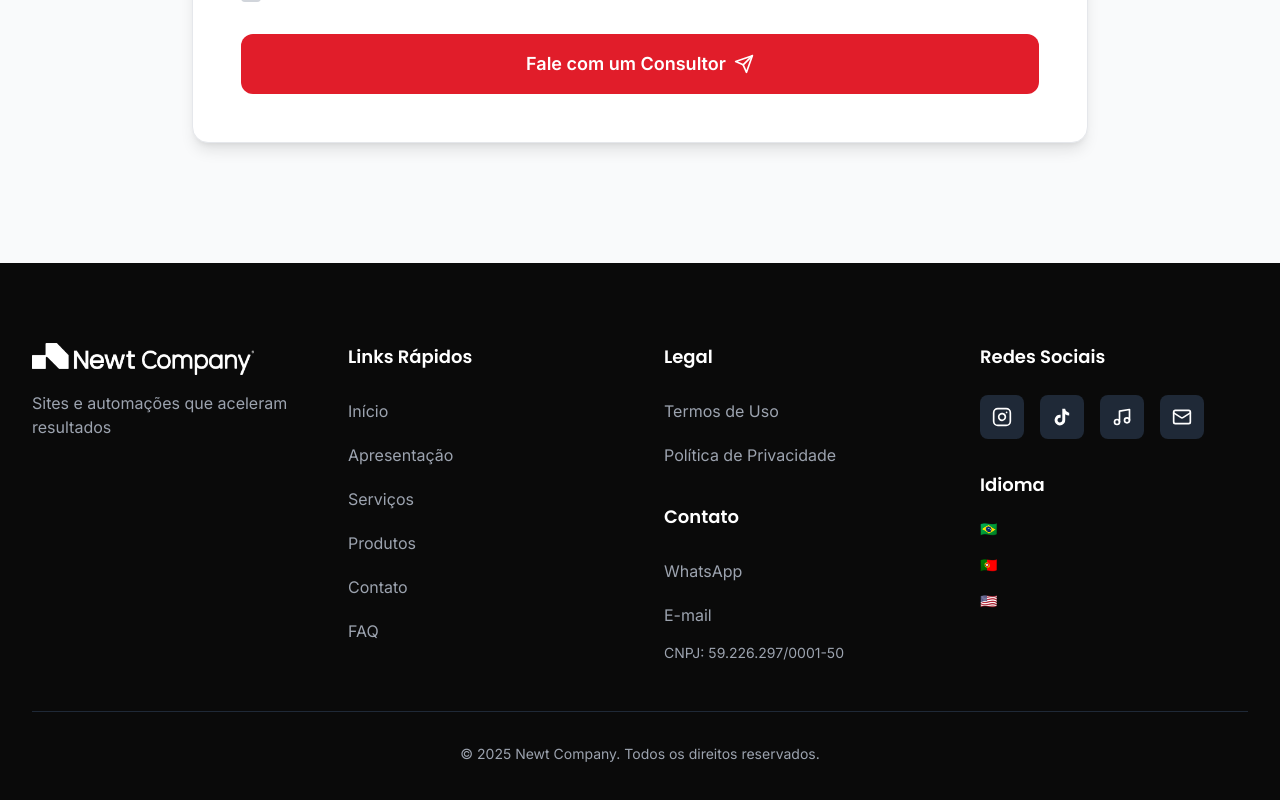
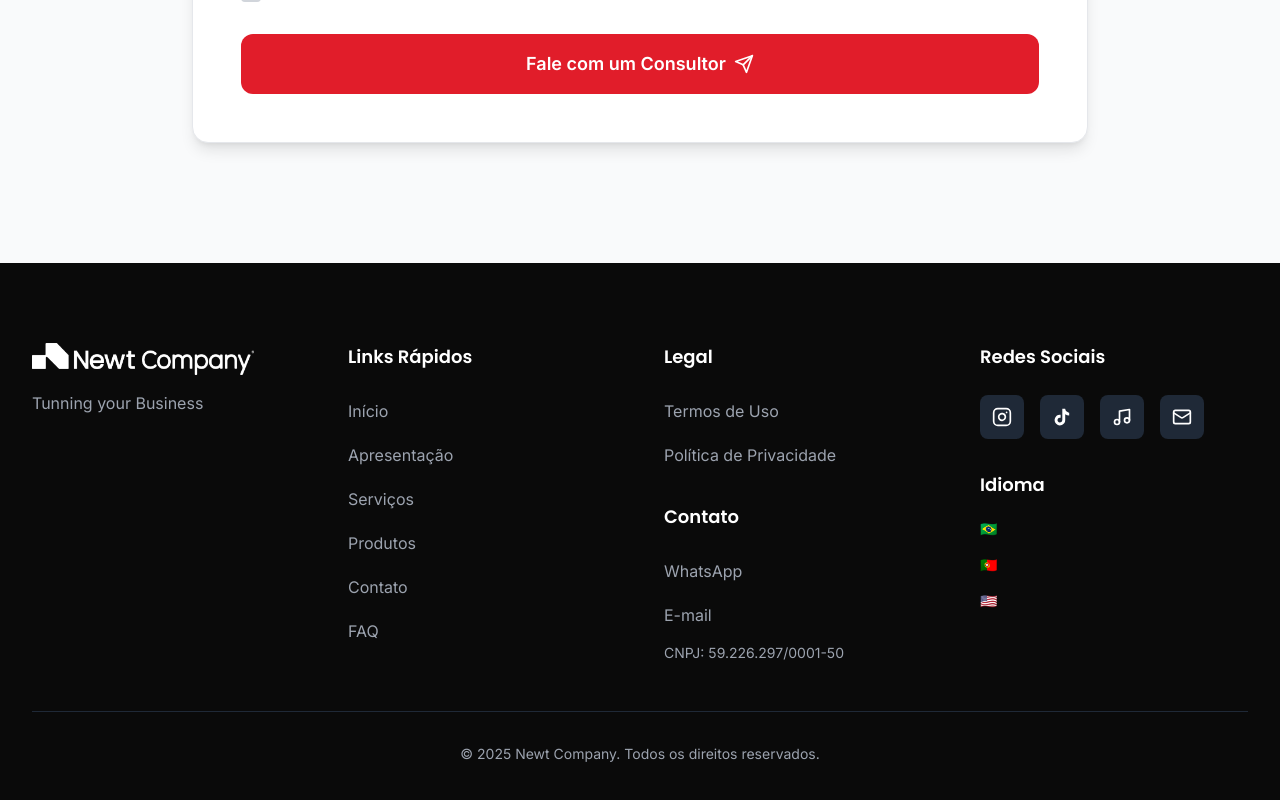
Before and after one commit to newtcompany-hub/newt-site, a React (Vite) app: page / in a window 1280 px wide. Shown: the part 6825-7625 px from the top of the page. Built offline with nearby package versions, Linux system fonts and the light colour scheme.

Commit message:
Updated translations.ts

```diff
--- a/src/i18n/translations.ts
+++ b/src/i18n/translations.ts
@@ -169,7 +169,7 @@ export const translations = {
 
     // Footer
     footer: {
-      tagline: 'Sites e automações que aceleram resultados',
+      tagline: 'Tunning your Business',
       quickLinks: 'Links Rápidos',
       legal: 'Legal',
       contact: 'Contato',
@@ -354,7 +354,7 @@ export const translations = {
 
     // Footer
     footer: {
-      tagline: 'Sites e automações que aceleram resultados',
+      tagline: 'Tunning your Business',
       quickLinks: 'Links Rápidos',
       legal: 'Legal',
       contact: 'Contacto',
@@ -539,7 +539,7 @@ export const translations = {
 
     // Footer
     footer: {
-      tagline: 'Digital solutions that drive real business growth',
+      tagline: 'Tunning your Business',
       quickLinks: 'Quick Links',
       legal: 'Legal',
       contact: 'Contact',
```
